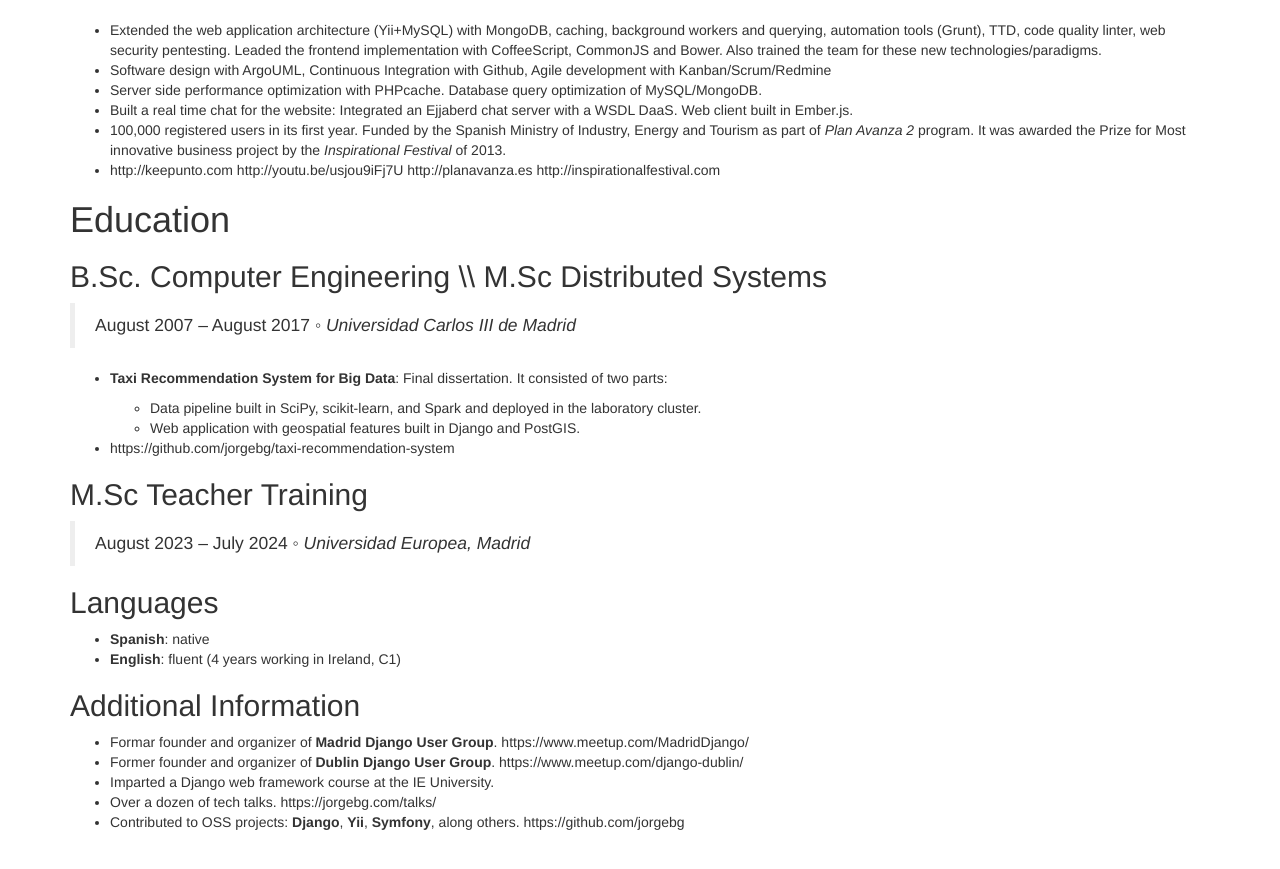
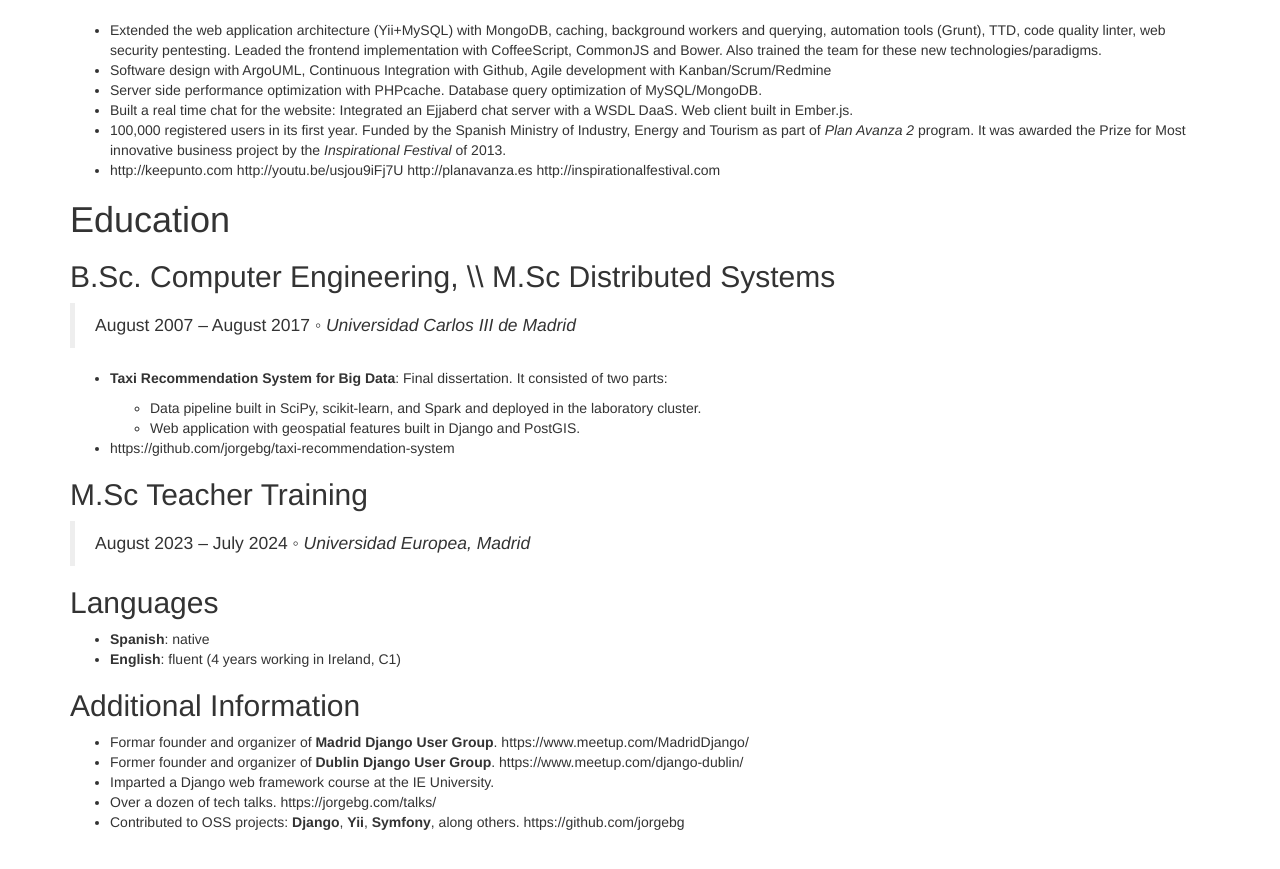
Before and after one commit to jorgebg/cv, a Jekyll site: the page built from index.md, in a window 1280 px wide and 900 px high, scrolled down 2123 px. Shown: the top 869 px of the window. Built offline with Jekyll 4.4.1, drawn with Linux system fonts in a browser that asks for light colours.

Commit message:
Automated update

```diff
--- a/index.md
+++ b/index.md
@@ -99,7 +99,7 @@
 
 # Education
 
-## B.Sc. Computer Engineering \\\ M.Sc Distributed Systems
+## B.Sc. Computer Engineering, \\\ M.Sc Distributed Systems
 
 > August 2007 -- August 2017 ◦ _Universidad Carlos III de Madrid_
 
```
Also changed, not shown: 1 other file.
